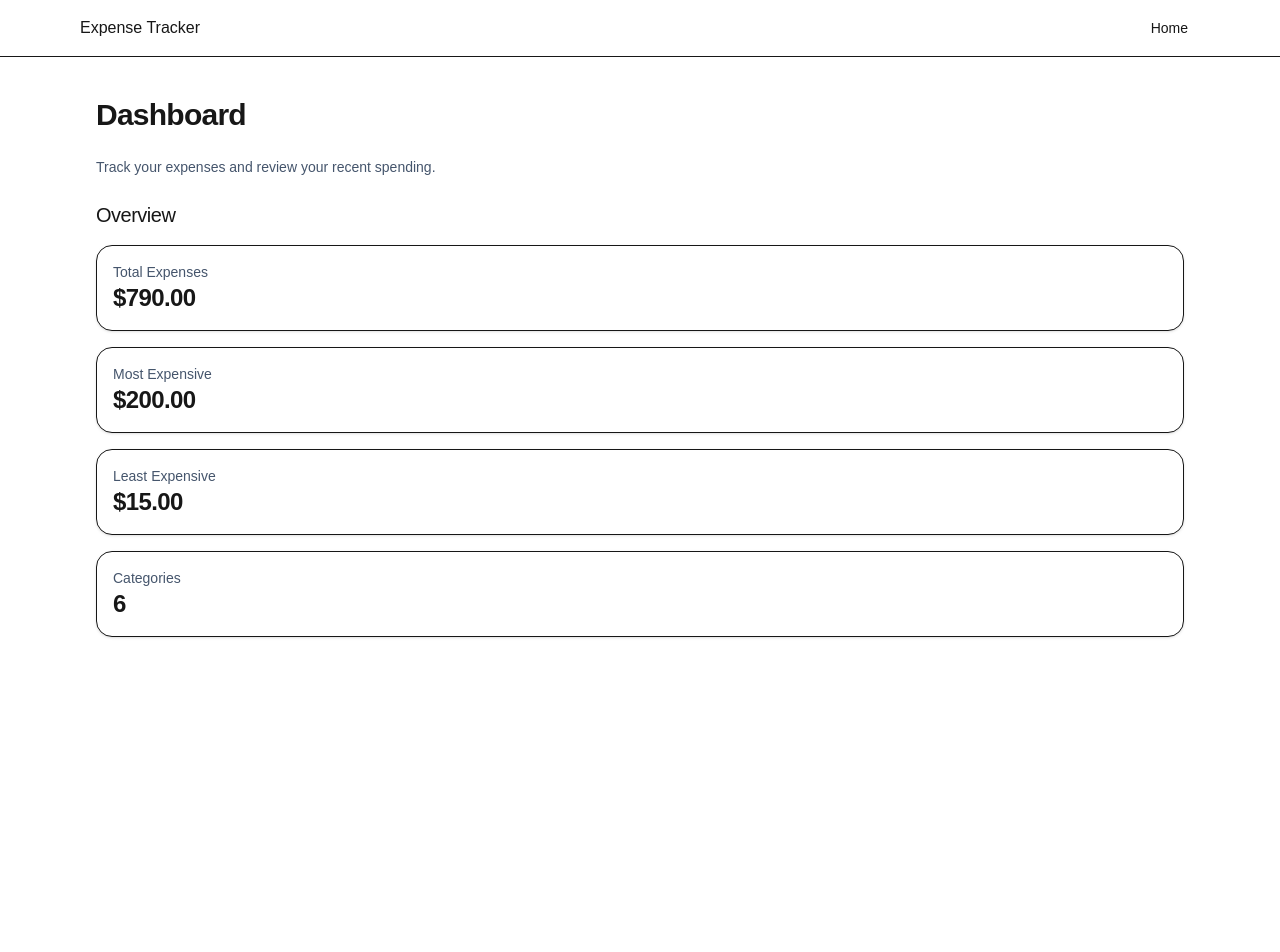
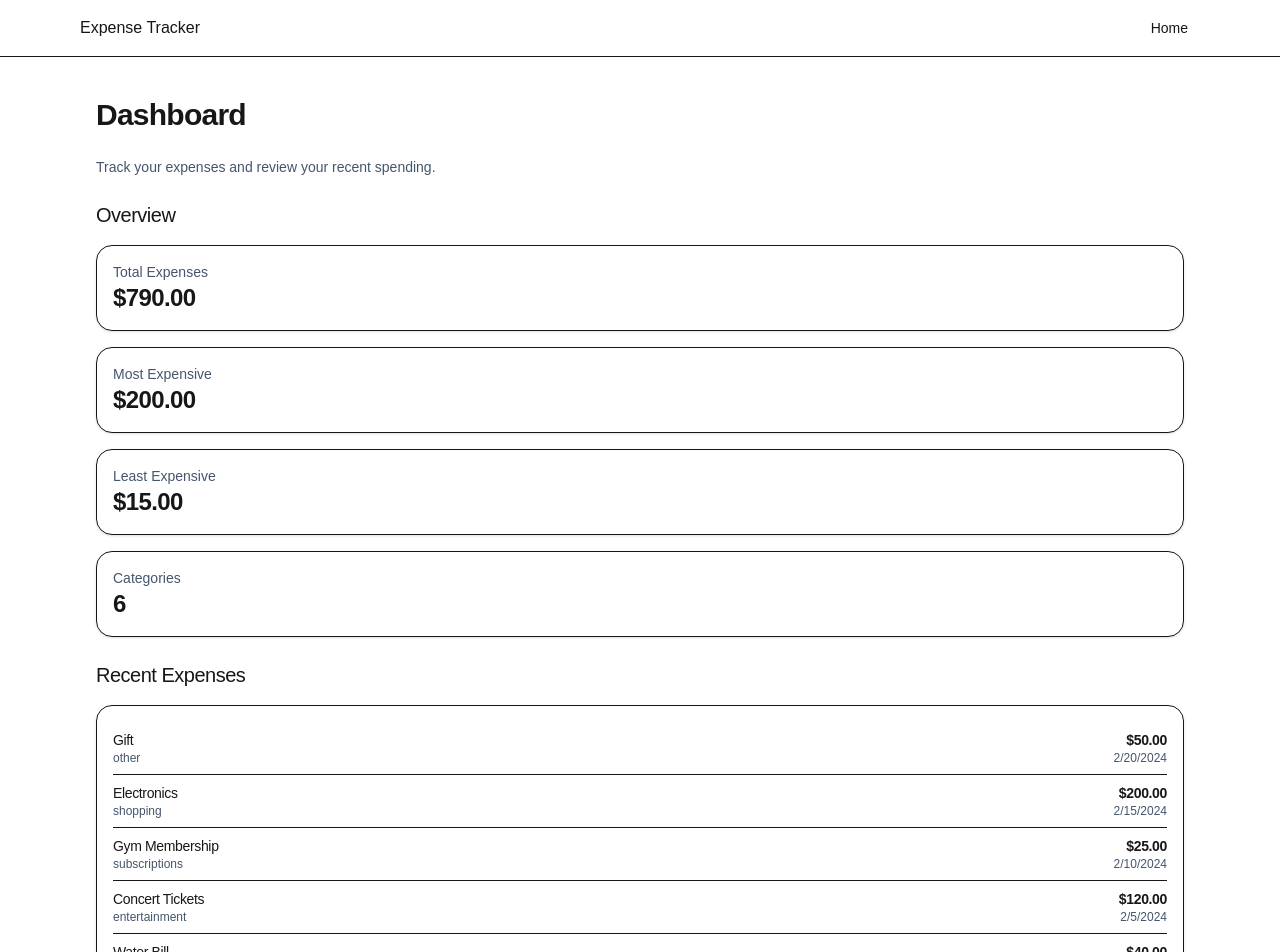
Before and after one commit to 4m4terasu/Expense-tracker, a Next.js app: page / in a window 1280 px wide. Shown: the top 952 px of the page. Before the commit the page ends 800 px from the top, so only its background shows below. Built offline with nearby package versions, Linux system fonts and the light colour scheme.

Commit message:
new component for recent expenses, minor fixes

```diff
--- a/src/app/page.tsx
+++ b/src/app/page.tsx
@@ -1,17 +1,20 @@
-import { calculateTotalExpenses, getCategoryTotals, getMostExpensiveExpense, getLeastExpensiveExpense } from "./lib/expenses/expense-utils";
+import { calculateTotalExpenses, getCategoryTotals, getMostExpensiveExpense, getLeastExpensiveExpense, sortExpensesByDate } from "./lib/expenses/expense-utils";
 import { expenses } from "./lib/expenses/expense-data";
+import { ExpenseListItem } from "../components/expenses/ExpenseListItem";
 
 export default function Home() {
 const totalExpenses = calculateTotalExpenses(expenses);
 const mostExpensive = getMostExpensiveExpense(expenses);
 const leastExpensive = getLeastExpensiveExpense(expenses);
 const categoryCount = Object.keys(getCategoryTotals(expenses)).length;
+const recentExpenses = sortExpensesByDate(expenses, false).slice(0, 5);
   return (
-    <div className="content p-4 flex flex-col gap-6">
+    <div className="p-4 flex flex-col gap-6">
       <h1 className="text-3xl font-semibold tracking-tight">Dashboard</h1>
       <p className="text-sm text-slate-600">Track your expenses and review your recent spending.</p>
 
       <section className="flex flex-col gap-4">
+
         <h2 className="text-xl font-medium tracking-tight">Overview</h2>
         <div className="grid gap-4">
           <div className="rounded-2xl bg-white border shadow-sm p-4">
@@ -31,6 +34,16 @@ const categoryCount = Object.keys(getCategoryTotals(expenses)).length;
             <p className="text-2xl font-semibold tracking-tight">{categoryCount}</p>
           </div>
         </div>
+
+      </section>
+
+      <section>
+        <h2 className="text-xl font-medium tracking-tight">Recent Expenses</h2>
+          <div className="mt-4 rounded-2xl bg-white border shadow-sm p-4">
+            {recentExpenses.map((expense) => (
+                <ExpenseListItem key={expense.id} expense={expense} />
+              ))}
+          </div>
       </section>
     </div>
   );
--- /dev/null
+++ b/src/components/expenses/ExpenseListItem.tsx
@@ -0,0 +1,16 @@
+import type { Expense } from "@/app/types/expense";
+
+export const ExpenseListItem = ({ expense }: { expense: Expense }) => {
+    return (
+        <div className="flex justify-between py-2 border-b last:border-b-0">
+            <div>
+                <p className="text-sm font-medium tracking-tight">{expense.title}</p>
+                <p className="text-xs text-slate-600">{expense.category}</p>
+            </div>
+            <div className="flex flex-col text-right">
+                <p className="text-sm font-semibold tracking-tight">${expense.amount.toFixed(2)}</p>
+                <p className="text-xs text-slate-600">{expense.createdAt.toLocaleDateString()}</p>
+            </div>
+        </div>
+    );
+}
```
